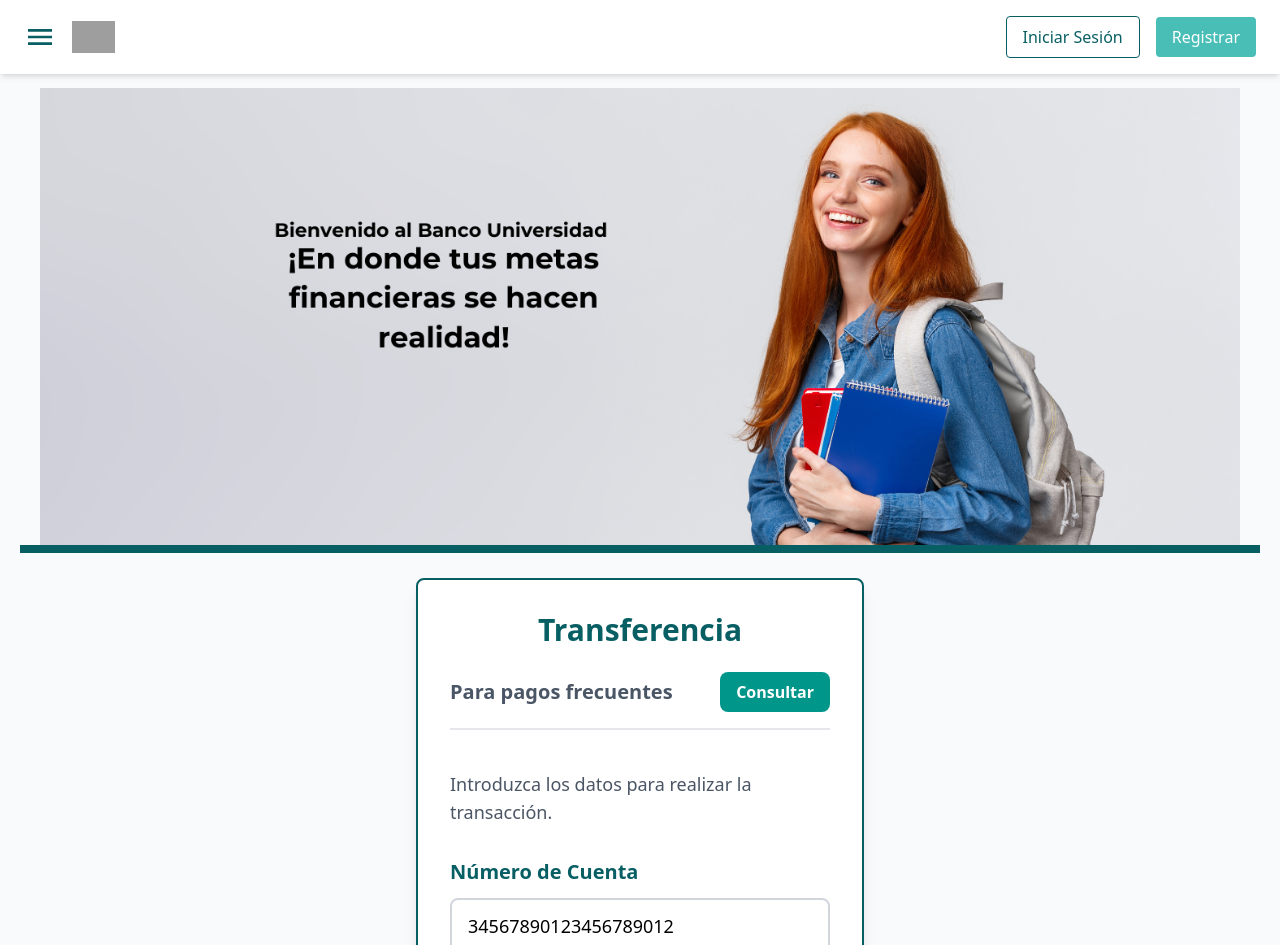
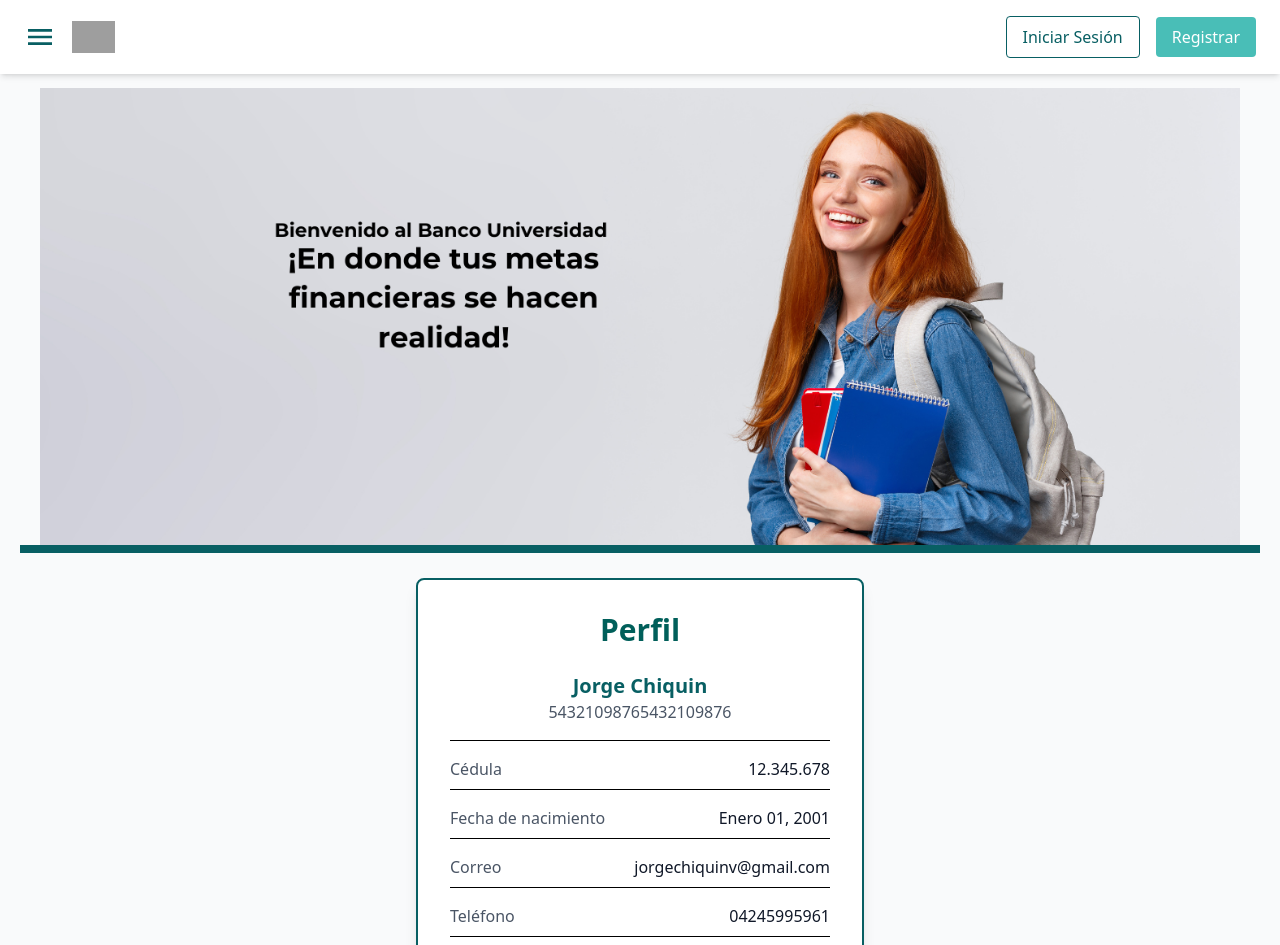
Before and after one commit to bnanalex/BancoUniversitario, a React (Vite) app: page / in a window 1280 px wide. Shown: the top 945 px of the page. Built offline with nearby package versions, Linux system fonts and the light colour scheme; grey boxes are pictures that could not be loaded.

Commit message:
Cambios Esteticos del Profile

```diff
--- a/src/components/ProfileOverlay.jsx
+++ b/src/components/ProfileOverlay.jsx
@@ -14,7 +14,7 @@ const ProfileOverlay = () => {
 
   const [isEditing, setIsEditing] = useState(false);
   const [newPassword, setNewPassword] = useState('');
-  const [confirmPassword, setConfirmPassword] = useState('');
+  const [confirmPassword, setConfirmPassword] = '';
 
   // Guardar cambios
   const handleSave = () => {
@@ -43,15 +43,16 @@ const ProfileOverlay = () => {
   };
 
   return (
-    <div className="bg-white p-8 rounded-lg shadow-lg max-w-md mx-auto">
+    // Added border-2 and border-[#085F63] for the border around the entire component
+    <div className="bg-white p-8 rounded-lg shadow-lg max-w-md mx-auto border-2 border-[#085F63]">
       <h2 className="text-3xl font-semibold text-center text-teal-800 mb-6">
         Perfil
       </h2>
 
       <div className="space-y-4">
-        {/* Nombre y Número de Cuenta */}
-        <div className="flex flex-col border-b pb-4">
-          <span className="text-xl font-bold text-gray-900">{profile.name}</span>
+        {/* Nombre y Número de Cuenta - Centered */}
+        <div className="flex flex-col border-b pb-4 text-center"> {/* Added text-center here */}
+          <span className="text-xl font-bold" style={{ color: '#085F63' }}>{profile.name}</span>
           <span className="text-gray-600">{profile.accountNumber}</span>
         </div>
 
--- a/src/pages/Home.jsx
+++ b/src/pages/Home.jsx
@@ -4,7 +4,7 @@ import ServicesSection from "../components/ServiceSection";
 import AboutUs from "../components/AboutUs"; // Cambiado a mayúscula
 import Objetives from "../components/Objetives"; // Nombre exacto
 import MisionVision from "../components/MisionVision";
-import Transferencia from "../components/Transferencia"; // Nombre corregido
+import Transferencia from "../components/ProfileOverlay"; // Nombre corregido
 const Home = () => {
   return (
     <div className="min-h-screen bg-gray-50">
```
